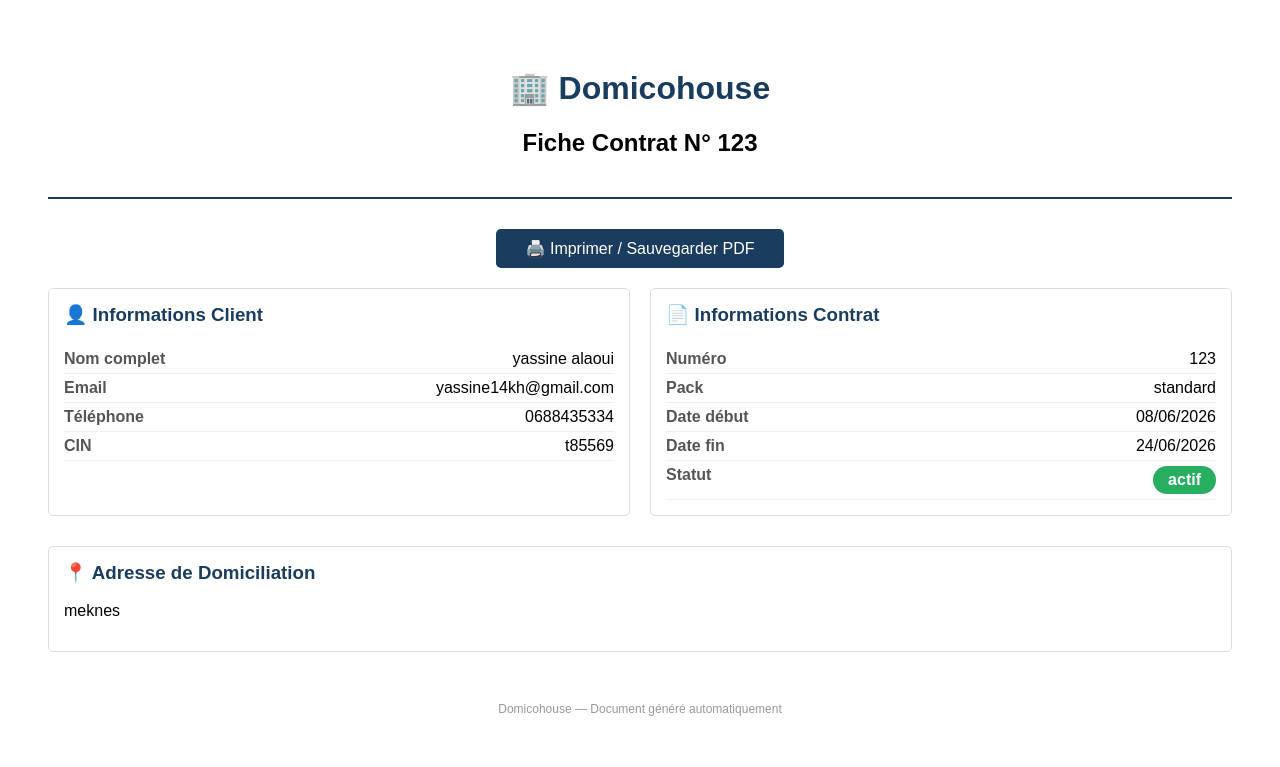
After one commit to khibridev/Gestion_Pieces, a Django app: page /contrats/imprimer/1/ in a window 1280 px wide. The commit adds this page. Shown: the top 767 px of the page. Run offline with Django 5.2, Linux system fonts and the light colour scheme; a user stored in the database is signed in; data comes from the database, SQL or seed files in the repository; both versions use the stored data as it was after the commit.

Commit message:
profil utilisateur impression contrat export excel

```diff
--- a/accounts/urls.py
+++ b/accounts/urls.py
@@ -5,4 +5,5 @@ urlpatterns = [
     path('', views.login_view, name='login'),
     path('login/', views.login_view, name='login'),
     path('logout/', views.logout_view, name='logout'),
+    path('profil/', views.profil, name='profil'),
 ]
--- a/clients/urls.py
+++ b/clients/urls.py
@@ -7,4 +7,5 @@ urlpatterns = [
     path('modifier/<int:pk>/', views.modifier_client, name='modifier_client'),
     path('supprimer/<int:pk>/', views.supprimer_client, name='supprimer_client'),
     path('detail/<int:pk>/', views.detail_client, name='detail_client'),
+    path('export/excel/', views.export_excel_clients, name='export_excel_clients'),
 ]
--- a/contrats/urls.py
+++ b/contrats/urls.py
@@ -7,4 +7,6 @@ urlpatterns = [
     path('modifier/<int:pk>/', views.modifier_contrat, name='modifier_contrat'),
     path('supprimer/<int:pk>/', views.supprimer_contrat, name='supprimer_contrat'),
     path('detail/<int:pk>/', views.detail_contrat, name='detail_contrat'),
+    path('imprimer/', views.imprimer_contrats, name='imprimer_contrats'),
+    path('imprimer/<int:pk>/', views.imprimer_contrat, name='imprimer_contrat'),
 ]
--- a/contrats/views.py
+++ b/contrats/views.py
@@ -1,6 +1,8 @@
 from django.shortcuts import render, redirect, get_object_or_404
 from django.contrib.auth.decorators import login_required, user_passes_test
+from django.http import HttpResponse
 from .models import Contrat
+import io
 
 admin_only = user_passes_test(lambda u: u.is_staff, login_url='/login/')
 
@@ -67,3 +69,15 @@ def supprimer_contrat(request, pk):
 def detail_contrat(request, pk):
     contrat = get_object_or_404(Contrat, pk=pk)
     return render(request, 'contrats/detail.html', {'contrat': contrat})
+
+
+@login_required
+@admin_only
+def imprimer_contrats(request):
+    contrats = Contrat.objects.all()
+    return render(request, 'contrats/imprimer.html', {'contrats': contrats})
+@login_required
+@admin_only
+def imprimer_contrat(request, pk):
+    contrat = get_object_or_404(Contrat, pk=pk)
+    return render(request, 'contrats/imprimer_detail.html', {'contrat': contrat})
--- a/paiements/urls.py
+++ b/paiements/urls.py
@@ -7,4 +7,5 @@ urlpatterns = [
     path('modifier/<int:pk>/', views.modifier_paiement, name='modifier_paiement'),
     path('supprimer/<int:pk>/', views.supprimer_paiement, name='supprimer_paiement'),
     path('detail/<int:pk>/', views.detail_paiement, name='detail_paiement'),
+    path('export/excel/', views.export_excel_paiements, name='export_excel_paiements'),
 ]
--- a/templates/base.html
+++ b/templates/base.html
@@ -118,6 +118,9 @@
         <a href="{% url 'logout' %}">
             <i class="fas fa-sign-out-alt"></i> Déconnexion
         </a>
+        <a href="{% url 'profil' %}">
+            <i class="fas fa-user"></i> Mon Profil
+        </a>
     </div>
 </div>
 
--- a/templates/clients/liste.html
+++ b/templates/clients/liste.html
@@ -7,6 +7,9 @@
     <h4 class="mb-0">Liste des Clients</h4>
     <a href="{% url 'ajouter_client' %}" class="btn btn-success">
         <i class="fas fa-plus"></i> Ajouter
+    </a>
+    <a href="{% url 'export_excel_clients' %}" class="btn btn-success">
+    <i class="fas fa-file-excel"></i> Export Excel
     </a>
 </div>
 
--- a/templates/contrats/detail.html
+++ b/templates/contrats/detail.html
@@ -19,6 +19,9 @@
         </table>
         <a href="{% url 'modifier_contrat' contrat.pk %}" class="btn btn-warning">✏️ Modifier</a>
         <a href="{% url 'liste_contrats' %}" class="btn btn-secondary">⬅️ Retour</a>
+        <a href="{% url 'imprimer_contrat' contrat.pk %}" class="btn btn-danger" target="_blank">
+            <i class="fas fa-print"></i> Imprimer
+        </a>
     </div>
 </div>
 {% endblock %}
--- /dev/null
+++ b/templates/contrats/imprimer_detail.html
@@ -0,0 +1,99 @@
+<!DOCTYPE html>
+<html lang="fr">
+<head>
+    <meta charset="UTF-8">
+    <title>Contrat {{ contrat.numero }}</title>
+    <style>
+        body { font-family: Arial, sans-serif; padding: 40px; }
+        .header { text-align: center; border-bottom: 2px solid #1a3c5e; padding-bottom: 20px; margin-bottom: 30px; }
+        .header h1 { color: #1a3c5e; }
+        .info-grid { display: grid; grid-template-columns: 1fr 1fr; gap: 20px; margin-bottom: 30px; }
+        .info-box { border: 1px solid #ddd; padding: 15px; border-radius: 5px; }
+        .info-box h3 { color: #1a3c5e; margin-top: 0; }
+        .info-row { display: flex; justify-content: space-between; padding: 5px 0; border-bottom: 1px solid #f0f0f0; }
+        .label { font-weight: bold; color: #555; }
+        .statut {
+            display: inline-block; padding: 5px 15px;
+            border-radius: 20px; color: white; font-weight: bold;
+        }
+        .actif { background: #27ae60; }
+        .expire { background: #e74c3c; }
+        .en_attente { background: #f39c12; }
+        .resilie { background: #95a5a6; }
+        .btn-print {
+            display: block; margin: 20px auto; padding: 10px 30px;
+            background: #1a3c5e; color: white; border: none;
+            cursor: pointer; font-size: 16px; border-radius: 5px;
+        }
+        .footer { text-align: center; margin-top: 50px; color: #999; font-size: 12px; }
+        @media print { .btn-print { display: none; } }
+    </style>
+</head>
+<body>
+    <div class="header">
+        <h1>🏢 Domicohouse</h1>
+        <h2>Fiche Contrat N° {{ contrat.numero }}</h2>
+    </div>
+
+    <button class="btn-print" onclick="window.print()">🖨️ Imprimer / Sauvegarder PDF</button>
+
+    <div class="info-grid">
+        <div class="info-box">
+            <h3>👤 Informations Client</h3>
+            <div class="info-row">
+                <span class="label">Nom complet</span>
+                <span>{{ contrat.client }}</span>
+            </div>
+            <div class="info-row">
+                <span class="label">Email</span>
+                <span>{{ contrat.client.email }}</span>
+            </div>
+            <div class="info-row">
+                <span class="label">Téléphone</span>
+                <span>{{ contrat.client.telephone }}</span>
+            </div>
+            <div class="info-row">
+                <span class="label">CIN</span>
+                <span>{{ contrat.client.cin }}</span>
+            </div>
+        </div>
+
+        <div class="info-box">
+            <h3>📄 Informations Contrat</h3>
+            <div class="info-row">
+                <span class="label">Numéro</span>
+                <span>{{ contrat.numero }}</span>
+            </div>
+            <div class="info-row">
+                <span class="label">Pack</span>
+                <span>{{ contrat.pack }}</span>
+            </div>
+            <div class="info-row">
+                <span class="label">Date début</span>
+                <span>{{ contrat.date_debut|date:"d/m/Y" }}</span>
+            </div>
+            <div class="info-row">
+                <span class="label">Date fin</span>
+                <span>{{ contrat.date_fin|date:"d/m/Y" }}</span>
+            </div>
+            <div class="info-row">
+                <span class="label">Statut</span>
+                <span class="statut {{ contrat.statut }}">{{ contrat.statut }}</span>
+            </div>
+        </div>
+    </div>
+
+    <div class="info-box">
+        <h3>📍 Adresse de Domiciliation</h3>
+        <p>{{ contrat.adresse_domiciliation }}</p>
+    </div>
+
+    <div class="footer">
+        <p>Domicohouse — Document généré automatiquement</p>
+    </div>
+
+    <script>
+        window.onload = function() { window.print(); }
+    </script>
+</body>
+</html>
--- a/templates/contrats/liste.html
+++ b/templates/contrats/liste.html
@@ -8,6 +8,9 @@
     <a href="{% url 'ajouter_contrat' %}" class="btn btn-success">
         <i class="fas fa-plus"></i> Ajouter
     </a>
+<a href="{% url 'imprimer_contrats' %}" class="btn btn-danger" target="_blank">
+    <i class="fas fa-print"></i> Imprimer PDF
+</a>
 </div>
 
 <!-- Recherche -->
--- a/templates/paiements/liste.html
+++ b/templates/paiements/liste.html
@@ -7,6 +7,9 @@
     <h4 class="mb-0">Liste des Paiements</h4>
     <a href="{% url 'ajouter_paiement' %}" class="btn btn-success">
         <i class="fas fa-plus"></i> Ajouter
+    </a>
+    <a href="{% url 'export_excel_paiements' %}" class="btn btn-success">
+    <i class="fas fa-file-excel"></i> Export Excel
     </a>
 </div>
 
```
Also changed, not shown: accounts/views.py (+22 -0 lines), clients/views.py (+33 -0 lines), paiements/views.py (+29 -0 lines), templates/accounts/profil.html (added, +43 -0 lines), templates/contrats/imprimer.html (added, +54 -0 lines), db.sqlite3.
